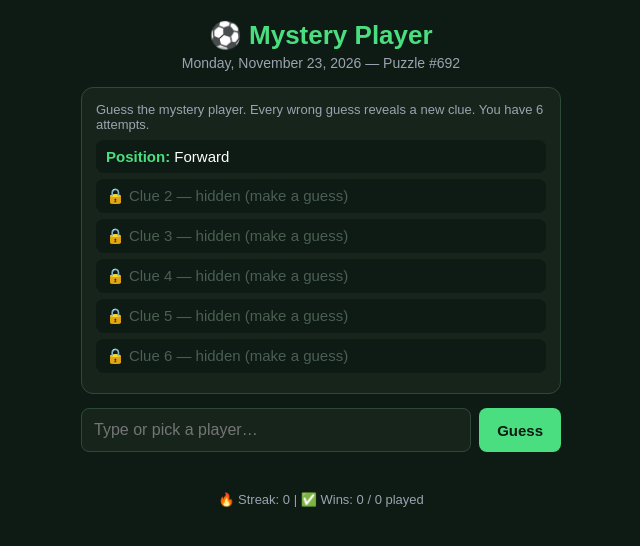
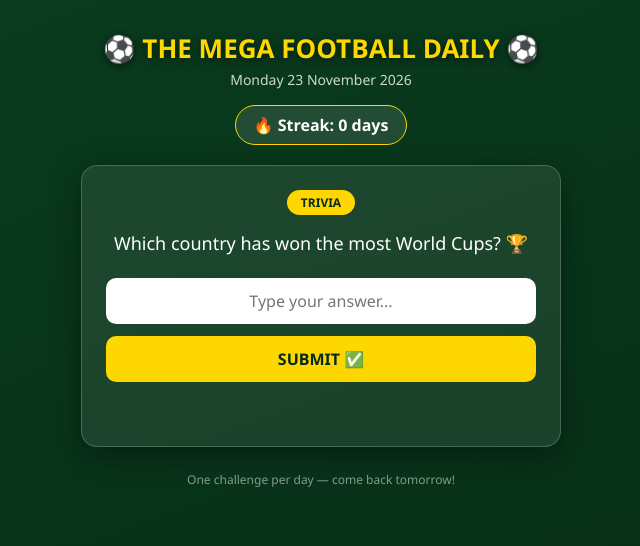
Before and after one commit to mohammednali98/THE-MEGA-FOOTBALL-DAILY, a plain HTML site: page index.html in a window 1280 px wide. Shown: the whole page, without its empty margins (319-959 px from the left). Drawn offline with Linux system fonts and the light colour scheme.

Commit message:
Update index.html

```diff
--- a/index.html
+++ b/index.html
@@ -3,191 +3,152 @@
 <head>
 <meta charset="UTF-8">
 <meta name="viewport" content="width=device-width, initial-scale=1.0">
-<title>Mystery Player ⚽ Daily Football Game</title>
+<title>THE MEGA FOOTBALL DAILY</title>
 <style>
-*{box-sizing:border-box;margin:0;padding:0}
-body{font-family:Arial,Helvetica,sans-serif;background:#0e1a14;color:#fff;min-height:100vh;display:flex;flex-direction:column;align-items:center;padding:20px}
-h1{color:#4ade80;font-size:26px;margin-bottom:4px;text-align:center}
-.date{color:#9ca3af;font-size:14px;margin-bottom:16px;text-align:center}
-.clues{background:#16241c;border:1px solid #2d4a38;border-radius:12px;padding:14px;width:100%;max-width:480px;margin-bottom:14px}
-.hint{color:#9ca3af;font-size:13px;margin-bottom:8px}
-.clue{padding:8px 10px;margin:6px 0;border-radius:8px;background:#0e1a14;font-size:15px}
-.clue.locked{color:#4b5f52}
-.clue b{color:#4ade80}
-.row{display:flex;gap:8px;width:100%;max-width:480px}
-input{flex:1;min-width:0;padding:12px;border-radius:8px;border:1px solid #2d4a38;background:#16241c;color:#fff;font-size:16px}
-button{padding:12px 18px;border:none;border-radius:8px;background:#4ade80;color:#0e1a14;font-weight:bold;font-size:15px;cursor:pointer}
-button:active{transform:scale(.97)}
-.guesses{width:100%;max-width:480px;margin-top:14px}
-.guess{display:flex;justify-content:space-between;padding:10px 12px;border-radius:8px;margin:6px 0;font-size:15px}
-.wrong{background:#3b1d1d}
-.right{background:#1d3b24;border:1px solid #4ade80}
-.banner{margin-top:16px;text-align:center;font-size:18px;font-weight:bold}
-.share{margin-top:10px;background:#1d4ed8;color:#fff}
-.stats{margin-top:10px;color:#9ca3af;font-size:13px}
+  * { margin: 0; padding: 0; box-sizing: border-box; font-family: 'Segoe UI', Arial, sans-serif; }
+  body {
+    min-height: 100vh;
+    background: linear-gradient(160deg, #0a3d1f, #062b15);
+    color: #fff;
+    display: flex; flex-direction: column; align-items: center;
+    padding: 20px;
+  }
+  h1 {
+    font-size: 26px; text-align: center; margin: 10px 0 4px;
+    color: #ffd700; text-shadow: 0 2px 8px rgba(0,0,0,.6);
+  }
+  .date { opacity: .8; margin-bottom: 16px; font-size: 14px; }
+  .streak {
+    background: rgba(255,255,255,.1); border: 1px solid #ffd700;
+    padding: 8px 18px; border-radius: 30px; margin-bottom: 20px; font-weight: bold;
+  }
+  .card {
+    background: rgba(255,255,255,.08);
+    border: 1px solid rgba(255,255,255,.2);
+    border-radius: 16px; padding: 24px;
+    max-width: 480px; width: 100%; text-align: center;
+    box-shadow: 0 8px 30px rgba(0,0,0,.4);
+  }
+  .badge {
+    display: inline-block; background: #ffd700; color: #062b15;
+    padding: 4px 14px; border-radius: 20px; font-size: 12px;
+    font-weight: bold; margin-bottom: 14px; text-transform: uppercase;
+  }
+  .question { font-size: 18px; line-height: 1.6; margin-bottom: 20px; }
+  .clue { display: block; opacity: .9; margin: 4px 0; }
+  input {
+    width: 100%; padding: 12px; border-radius: 10px; border: none;
+    font-size: 16px; text-align: center; outline: none; margin-bottom: 12px;
+  }
+  button {
+    background: #ffd700; color: #062b15; border: none;
+    padding: 12px 30px; border-radius: 10px; font-size: 16px;
+    font-weight: bold; cursor: pointer; width: 100%;
+  }
+  button:hover { background: #ffea70; }
+  .feedback { margin-top: 16px; font-size: 16px; font-weight: bold; min-height: 24px; }
+  .correct { color: #6dff8f; }
+  .wrong { color: #ff7b7b; }
+  .done { font-size: 18px; line-height: 1.6; }
+  .timer { margin-top: 14px; opacity: .8; font-size: 14px; }
+  footer { margin-top: 24px; opacity: .5; font-size: 12px; }
 </style>
 </head>
 <body>
-<h1>⚽ Mystery Player</h1>
-<div class="date" id="dateLabel"></div>
-<div class="clues">
-  <div class="hint">Guess the mystery player. Every wrong guess reveals a new clue. You have 6 attempts.</div>
-  <div id="clues"></div>
-</div>
-<div class="row">
-  <input id="guessInput" list="playersList" placeholder="Type or pick a player…">
-  <datalist id="playersList"></datalist>
-  <button onclick="makeGuess()">Guess</button>
-</div>
-<div class="guesses" id="guesses"></div>
-<div class="banner" id="banner"></div>
-<button class="share" id="shareBtn" style="display:none" onclick="shareResult()">📋 Copy result to share</button>
-<div class="stats" id="stats"></div>
+
+<h1>⚽ THE MEGA FOOTBALL DAILY ⚽</h1>
+<div class="date" id="todayDate"></div>
+<div class="streak" id="streakBox">🔥 Streak: 0 days</div>
+
+<div class="card" id="card"></div>
+
+<footer>One challenge per day — come back tomorrow!</footer>
 
 <script>
-// ===== PLAYER DATABASE — add more players by copying one line and changing it =====
-const PLAYERS=[
-{n:"Mohamed Salah",c:"Egypt",cl:"Liverpool",l:"Premier League",p:"Forward",a:33,f:"The Egyptian King 👑"},
-{n:"Lionel Messi",c:"Argentina",cl:"Inter Miami",l:"MLS",p:"Forward",a:38,f:"8 Ballon d'Ors 🐐"},
-{n:"Cristiano Ronaldo",c:"Portugal",cl:"Al Nassr",l:"Saudi Pro League",p:"Forward",a:40,f:"Mr. Champions League"},
-{n:"Kylian Mbappé",c:"France",cl:"Real Madrid",l:"La Liga",p:"Forward",a:26,f:"World Cup winner 2018"},
-{n:"Erling Haaland",c:"Norway",cl:"Manchester City",l:"Premier League",p:"Forward",a:25,f:"The Viking robot 🤖"},
-{n:"Vinícius Júnior",c:"Brazil",cl:"Real Madrid",l:"La Liga",p:"Forward",a:25,f:"Baila, Vini! 💃"},
-{n:"Jude Bellingham",c:"England",cl:"Real Madrid",l:"La Liga",p:"Midfielder",a:22,f:"Hey Jude 🎵"},
-{n:"Kevin De Bruyne",c:"Belgium",cl:"Napoli",l:"Serie A",p:"Midfielder",a:34,f:"The Belgian wizard"},
-{n:"Neymar Jr",c:"Brazil",cl:"Santos",l:"Brazilian Serie A",p:"Forward",a:33,f:"Joga bonito artist"},
-{n:"Lamine Yamal",c:"Spain",cl:"Barcelona",l:"La Liga",p:"Forward",a:18,f:"Barcelona's teenage star"},
-{n:"Robert Lewandowski",c:"Poland",cl:"Barcelona",l:"La Liga",p:"Striker",a:37,f:"Once scored 9 goals in 9 minutes"},
-{n:"Harry Kane",c:"England",cl:"Bayern Munich",l:"Bundesliga",p:"Striker",a:32,f:"England's all-time top scorer"},
-{n:"Florian Wirtz",c:"Germany",cl:"Liverpool",l:"Premier League",p:"Midfielder",a:22,f:"German wonderkid"},
-{n:"Jamal Musiala",c:"Germany",cl:"Bayern Munich",l:"Bundesliga",p:"Midfielder",a:22,f:"Nickname: Bambi 🦌"},
-{n:"Bukayo Saka",c:"England",cl:"Arsenal",l:"Premier League",p:"Winger",a:24,f:"Arsenal's star boy"},
-{n:"Declan Rice",c:"England",cl:"Arsenal",l:"Premier League",p:"Midfielder",a:26,f:"Arsenal's midfield engine"},
-{n:"Rodri",c:"Spain",cl:"Manchester City",l:"Premier League",p:"Midfielder",a:29,f:"2024 Ballon d'Or"},
-{n:"Virgil van Dijk",c:"Netherlands",cl:"Liverpool",l:"Premier League",p:"Defender",a:34,f:"The Dutch wall"},
-{n:"Alisson Becker",c:"Brazil",cl:"Liverpool",l:"Premier League",p:"Goalkeeper",a:32,f:"The goalkeeper who scores last-minute headers!"},
-{n:"Emiliano Martínez",c:"Argentina",cl:"Aston Villa",l:"Premier League",p:"Goalkeeper",a:33,f:"Master of penalty mind games"},
-{n:"Victor Osimhen",c:"Nigeria",cl:"Galatasaray",l:"Süper Lig",p:"Striker",a:26,f:"Nigeria's goal machine"},
-{n:"Achraf Hakimi",c:"Morocco",cl:"Paris Saint-Germain",l:"Ligue 1",p:"Defender",a:26,f:"Speedster full-back"},
-{n:"Ousmane Dembélé",c:"France",cl:"Paris Saint-Germain",l:"Ligue 1",p:"Forward",a:28,f:"2025 Ballon d'Or"},
-{n:"Cole Palmer",c:"England",cl:"Chelsea",l:"Premier League",p:"Midfielder",a:23,f:"Cold Palmer ❄️"},
-{n:"Phil Foden",c:"England",cl:"Manchester City",l:"Premier League",p:"Midfielder",a:25,f:"The Stockport Iniesta"},
-{n:"Son Heung-min",c:"South Korea",cl:"LAFC",l:"MLS",p:"Forward",a:33,f:"Sonny — a Premier League legend"},
-{n:"Antoine Griezmann",c:"France",cl:"Atlético Madrid",l:"La Liga",p:"Forward",a:34,f:"Grizou"},
-{n:"Federico Valverde",c:"Uruguay",cl:"Real Madrid",l:"La Liga",p:"Midfielder",a:27,f:"Runs all day 🔋"},
-{n:"Alexis Mac Allister",c:"Argentina",cl:"Liverpool",l:"Premier League",p:"Midfielder",a:26,f:"World Cup winner 2022"},
-{n:"Bruno Fernandes",c:"Portugal",cl:"Manchester United",l:"Premier League",p:"Midfielder",a:31,f:"Manchester United's captain"},
-{n:"Riyad Mahrez",c:"Algeria",cl:"Al Ahli",l:"Saudi Pro League",p:"Forward",a:34,f:"The Algerian magician"},
-{n:"Yassine Bounou",c:"Morocco",cl:"Al Hilal",l:"Saudi Pro League",p:"Goalkeeper",a:34,f:"World Cup 2022 penalty hero"},
-{n:"Sadio Mané",c:"Senegal",cl:"Al Nassr",l:"Saudi Pro League",p:"Forward",a:33,f:"From a Senegalese village to stardom"},
-{n:"Kalidou Koulibaly",c:"Senegal",cl:"Al Hilal",l:"Saudi Pro League",p:"Defender",a:34,f:"The Senegalese rock"},
-{n:"Zlatan Ibrahimović",c:"Sweden",cl:"AC Milan",l:"Retired legend ⭐",p:"Striker",a:44,f:"Lions don't compare themselves to humans"},
-{n:"Ronaldinho",c:"Brazil",cl:"Barcelona",l:"Retired legend ⭐",p:"Forward",a:45,f:"Made football look easy and fun"},
-{n:"Kaká",c:"Brazil",cl:"AC Milan",l:"Retired legend ⭐",p:"Midfielder",a:43,f:"2007 Ballon d'Or"},
-{n:"Andrea Pirlo",c:"Italy",cl:"Juventus",l:"Retired legend ⭐",p:"Midfielder",a:46,f:"The architect 🎨"},
-{n:"Didier Drogba",c:"Ivory Coast",cl:"Chelsea",l:"Retired legend ⭐",p:"Striker",a:47,f:"Chelsea's legendary striker"},
-{n:"Samuel Eto'o",c:"Cameroon",cl:"Barcelona",l:"Retired legend ⭐",p:"Striker",a:44,f:"Africa's most decorated striker"},
-{n:"Francesco Totti",c:"Italy",cl:"Roma",l:"Retired legend ⭐",p:"Forward",a:49,f:"Rome's eternal captain"},
-{n:"Iker Casillas",c:"Spain",cl:"Real Madrid",l:"Retired legend ⭐",p:"Goalkeeper",a:44,f:"Saint Iker"},
-{n:"David Beckham",c:"England",cl:"Manchester United",l:"Retired legend ⭐",p:"Midfielder",a:50,f:"Bend it like Beckham"},
-{n:"George Weah",c:"Liberia",cl:"AC Milan",l:"Retired legend ⭐",p:"Striker",a:59,f:"Became President of Liberia! 🏛️"},
-{n:"Jay-Jay Okocha",c:"Nigeria",cl:"Paris Saint-Germain",l:"Retired legend ⭐",p:"Midfielder",a:52,f:"So good they named him twice"},
-{n:"Hossam Hassan",c:"Egypt",cl:"Al Ahly & Zamalek",l:"Retired legend ⭐",p:"Striker",a:59,f:"Egyptian legend — now national team coach"}
+// ============ CHALLENGE BANK ============
+// Add new challenges here! They rotate automatically every day.
+const challenges = [
+  { type: "Trivia", q: "Which country has won the most World Cups? 🏆", answers: ["brazil"] },
+  { type: "Guess the Player", q: "🇪🇬 Egyptian<br>🔴 Plays for Liverpool<br>⚡ Known as the Egyptian King", answers: ["salah", "mohamed salah", "mo salah"] },
+  { type: "Guess the Score", q: "2022 World Cup Final 🇦🇷 vs 🇫🇷 — score after penalties?", answers: ["4-2", "4 - 2"] },
+  { type: "Trivia", q: "Which club has won the most Champions League titles? 🏆", answers: ["real madrid", "real"] },
+  { type: "Guess the Player", q: "🇵🇹 Portuguese<br>5 Ballon d'Ors<br>😱 Famous for saying 'Siuuu!'", answers: ["cristiano ronaldo", "ronaldo", "cr7"] },
+  { type: "Trivia", q: "How many players from each team are on the pitch? ⚽", answers: ["11", "eleven"] },
+  { type: "Guess the Player", q: "🇦🇷 Argentine<br>8 Ballon d'Ors<br>🏆 Won the 2022 World Cup", answers: ["messi", "lionel messi", "leo messi"] },
+  { type: "Trivia", q: "Which country hosted the 2022 World Cup? 🌍", answers: ["qatar"] },
+  { type: "Guess the Score", q: "La Remontada 2017: Barcelona 6 - ? PSG 😱", answers: ["1", "6-1"] },
+  { type: "Trivia", q: "Which club plays its home games at Anfield? 🏟️", answers: ["liverpool"] }
 ];
 
-// ===== DAILY PUZZLE LOGIC (new player every day, no server needed) =====
-const START = new Date(2025, 0, 1);
-const today = new Date(); today.setHours(0,0,0,0);
-const dayNo = Math.floor((today - START) / 86400000);
-const puzzleNo = dayNo + 1;
-const idx = ((dayNo % PLAYERS.length) + PLAYERS.length) % PLAYERS.length;
-const ANSWER = PLAYERS[idx];
-const CLUES = [
-  ["Position", ANSWER.p],
-  ["League", ANSWER.l],
-  ["Nationality", ANSWER.c],
-  ["Club", ANSWER.cl],
-  ["Age", ANSWER.a + " years old"],
-  ["Final hint", ANSWER.f]
-];
-const MAX = 6;
-const KEY = "mp_" + dayNo;
+// ============ DAILY LOGIC ============
+const dayIndex = Math.floor(Date.now() / 86400000); // days since 1970
+const today = challenges[dayIndex % challenges.length];
 
-let revealed = 1, guesses = [], over = false, won = false;
-const saved = JSON.parse(localStorage.getItem(KEY) || "null");
-if (saved) { revealed = saved.revealed; guesses = saved.guesses; over = saved.over; won = saved.won; }
+const card = document.getElementById("card");
+const streakBox = document.getElementById("streakBox");
 
-// ===== RENDERING =====
-function renderClues() {
-  document.getElementById("clues").innerHTML = CLUES.map((c, i) =>
-    i < revealed
-      ? `<div class="clue"><b>${c[0]}:</b> ${c[1]}</div>`
-      : `<div class="clue locked">🔒 Clue ${i + 1} — hidden (make a guess)</div>`
-  ).join("");
+document.getElementById("todayDate").textContent =
+  new Date().toLocaleDateString("en-GB", { weekday: "long", day: "numeric", month: "long", year: "numeric" });
+
+// Streak system (saved in your browser)
+let streak = parseInt(localStorage.getItem("mfd_streak") || "0");
+let lastDay = parseInt(localStorage.getItem("mfd_lastDay") || "-1");
+if (lastDay === dayIndex - 1) { /* streak continues */ }
+else if (lastDay !== dayIndex) { streak = 0; }
+streakBox.textContent = "🔥 Streak: " + streak + " day" + (streak === 1 ? "" : "s");
+
+function normalize(str) {
+  return str.toLowerCase().trim().replace(/\s+/g, " ");
 }
-function renderGuesses() {
-  document.getElementById("guesses").innerHTML = guesses.map(g =>
-    g.ok
-      ? `<div class="guess right"><span>${g.name}</span><span>✅</span></div>`
-      : `<div class="guess wrong"><span>${g.name}</span><span>❌</span></div>`
-  ).join("");
-}
-function renderStats() {
-  let s; try { s = JSON.parse(localStorage.getItem("mp_stats")); } catch (e) {}
-  if (!s || typeof s !== "object") s = { played: 0, wins: 0, streak: 0 };
-  document.getElementById("stats").textContent =
-    `🔥 Streak: ${s.streak}  |  ✅ Wins: ${s.wins} / ${s.played} played`;
-}
-function render() {
-  renderClues(); renderGuesses(); renderStats();
-  const b = document.getElementById("banner"), sb = document.getElementById("shareBtn");
-  if (over) {
-    b.textContent = won ? `🎉 Correct! It's ${ANSWER.n}!` : `😢 Out of guesses! It was ${ANSWER.n}`;
-    sb.style.display = "inline-block";
-    document.getElementById("guessInput").disabled = true;
+
+function checkAnswer() {
+  const input = normalize(document.getElementById("answerInput").value);
+  if (!input) return;
+  if (today.answers.some(a => normalize(a) === input)) {
+    // Correct! Update streak
+    streak = (lastDay === dayIndex - 1) ? streak + 1 : 1;
+    localStorage.setItem("mfd_streak", streak);
+    localStorage.setItem("mfd_lastDay", dayIndex);
+    streakBox.textContent = "🔥 Streak: " + streak + " day" + (streak === 1 ? "" : "s");
+    showDone(true);
+  } else {
+    document.getElementById("feedback").textContent = "❌ Wrong! Try again...";
+    document.getElementById("feedback").className = "feedback wrong";
   }
 }
 
-// ===== GAME ACTIONS =====
-function save() { localStorage.setItem(KEY, JSON.stringify({ revealed, guesses, over, won })); }
-function makeGuess() {
-  if (over) return;
-  const el = document.getElementById("guessInput");
-  const val = el.value.trim().toLowerCase();
-  if (!val) return;
-  if (guesses.some(g => g.v === val)) { alert("You already tried that one!"); return; }
-  const correct = val === ANSWER.n.toLowerCase();
-  guesses.push({ v: val, name: el.value.trim(), ok: correct });
-  if (correct) { won = true; over = true; }
-  else {
-    revealed = Math.min(revealed + 1, CLUES.length);
-    if (guesses.length >= MAX) over = true;
-  }
-  if (over) bumpStats();
-  save(); el.value = ""; render();
-}
-function bumpStats() {
-  let s; try { s = JSON.parse(localStorage.getItem("mp_stats")); } catch (e) {}
-  if (!s || typeof s !== "object") s = { played: 0, wins: 0, streak: 0, last: -1 };
-  if (s.last !== dayNo - 1) s.streak = 0;
-  if (won) s.streak++; else s.streak = 0;
-  s.played++; if (won) s.wins++;
-  s.last = dayNo;
-  localStorage.setItem("mp_stats", JSON.stringify(s));
-}
-function shareResult() {
-  const res = won ? `Solved in ${guesses.length}/${MAX} ✅` : `Failed ${MAX}/${MAX} ❌`;
-  const txt = `⚽ Mystery Player — Puzzle #${puzzleNo}\n${res}\nCan you guess today's player? ${location.href}`;
-  navigator.clipboard.writeText(txt).then(() => alert("Copied! Paste it in WhatsApp/Facebook 📋"));
+function showDone(wasCorrect) {
+  const hours = 23 - new Date().getHours();
+  card.innerHTML = `
+    <div class="badge">${today.type}</div>
+    <div class="done">${wasCorrect ? "✅ <b>Correct!</b> Come back tomorrow for a new challenge! ⚽" : "⏰ Already played today. New challenge tomorrow!"}</div>
+    <div class="timer">Next challenge in: <b id="countdown">--:--:--</b></div>`;
+  setInterval(() => {
+    const now = new Date();
+    const end = new Date(now); end.setHours(24,0,0,0);
+    const diff = end - now;
+    const h = String(Math.floor(diff/3600000)).padStart(2,"0");
+    const m = String(Math.floor(diff%3600000/60000)).padStart(2,"0");
+    const s = String(Math.floor(diff%60000/1000)).padStart(2,"0");
+    const el = document.getElementById("countdown");
+    if (el) el.textContent = `${h}:${m}:${s}`;
+  }, 1000);
 }
 
-// ===== SETUP =====
-document.getElementById("dateLabel").textContent =
-  today.toLocaleDateString(undefined, { weekday: "long", day: "numeric", month: "long", year: "numeric" }) +
-  `  —  Puzzle #${puzzleNo}`;
-document.getElementById("playersList").innerHTML = PLAYERS.map(p => `<option value="${p.n}">`).join("");
-document.getElementById("guessInput").addEventListener("keydown", e => { if (e.key === "Enter") makeGuess(); });
-render();
+// Render today's challenge (or show done screen)
+if (lastDay === dayIndex) {
+  showDone(false);
+} else {
+  card.innerHTML = `
+    <div class="badge">${today.type}</div>
+    <div class="question">${today.q}</div>
+    <input id="answerInput" placeholder="Type your answer..." autocomplete="off">
+    <button onclick="checkAnswer()">SUBMIT ✅</button>
+    <div class="feedback" id="feedback"></div>`;
+  document.getElementById("answerInput").addEventListener("keydown", e => {
+    if (e.key === "Enter") checkAnswer();
+  });
+}
 </script>
 </body>
 </html>
```
